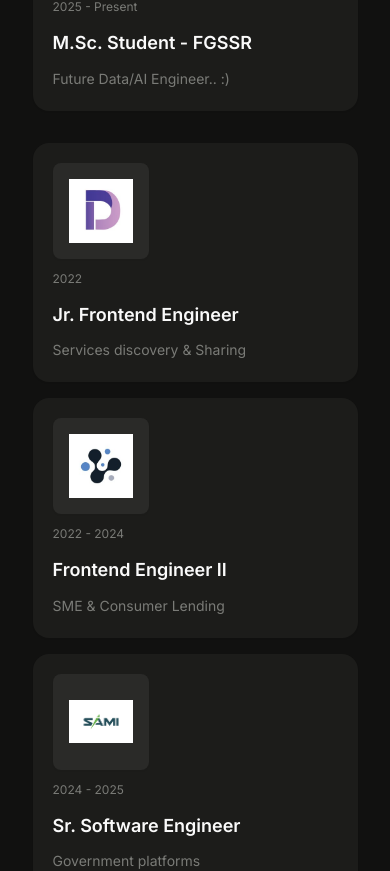
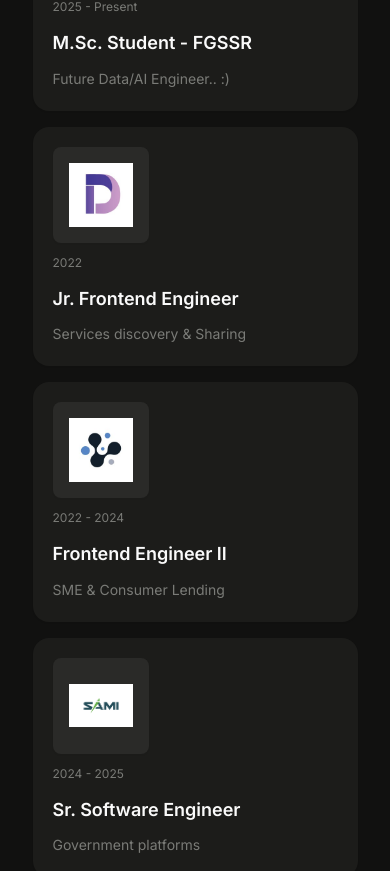
Before and after one commit to OsamaKhalilMohamed/Portfolio, a Next.js app: page / in a window 390 px wide. Shown: the part 938-1809 px from the top of the page. Built offline with nearby package versions, Linux system fonts and the light colour scheme; a web font is replaced by a local one.

Commit message:
fixed gaps on mobile

```diff
--- a/src/pages/index.tsx
+++ b/src/pages/index.tsx
@@ -256,7 +256,7 @@ export default function Home({
             >
               AI Engineer in the making.
             </p>
-            <div className="mb-6 w-full space-y-8">
+            <div className="mb-6 w-full">
               {/* PRESENT — featured */}
               <div className="grid grid-cols-1 gap-4 md:grid-cols-2 md:gap-5">
                 <MiniCard
@@ -279,7 +279,7 @@ export default function Home({
               </div>
 
               {/* PAST — balanced */}
-              <div className="grid grid-cols-1 gap-4 md:grid-cols-4 md:gap-5">
+              <div className="mt-4 grid grid-cols-1 gap-4 md:mt-6 md:grid-cols-4 md:gap-5">
                 <MiniCard
                   src={digitopia}
                   description="digitopia"
```
